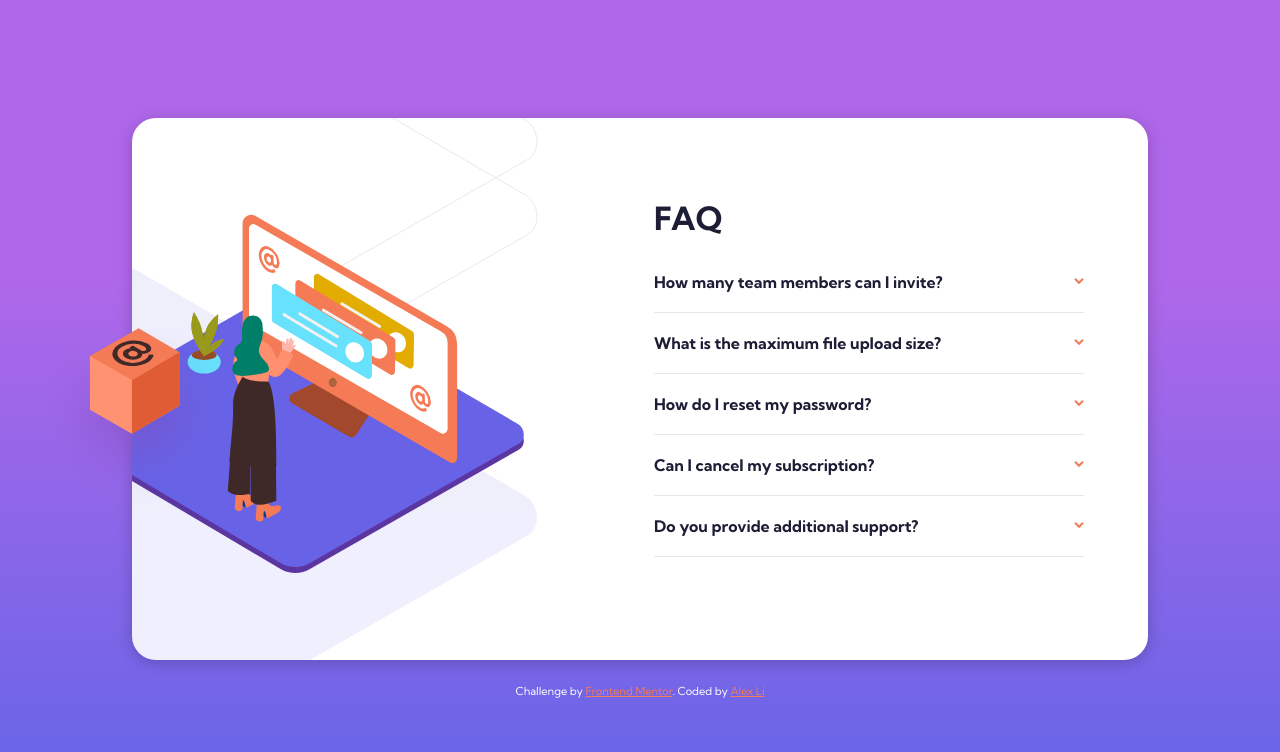
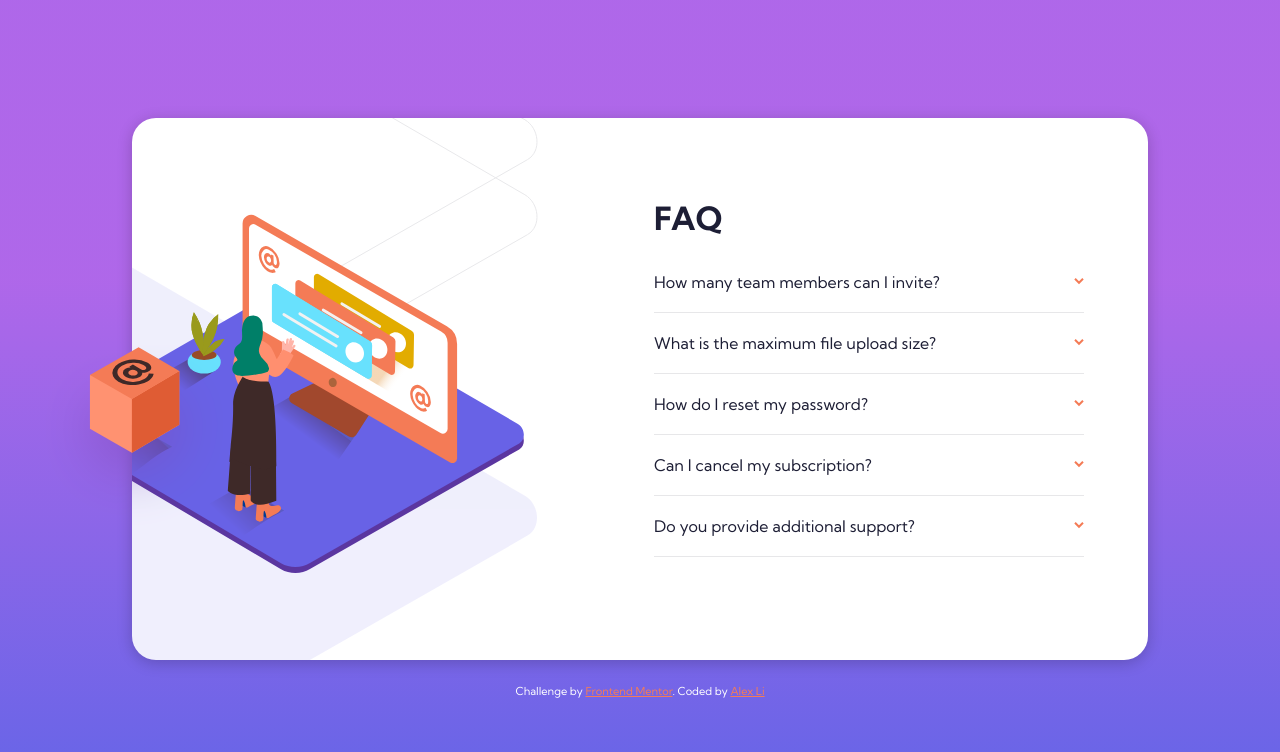
Before and after one commit to awexli/faq-accordion, a React (Create React App) app: page / in a window 1280 px wide. Shown: the top 752 px of the page. Built offline with nearby package versions, Linux system fonts and the light colour scheme.

Commit message:
fix shadows on svg for desktop

```diff
--- a/src/assets/index.jsx
+++ b/src/assets/index.jsx
@@ -1,5 +1,4 @@
 import { ReactComponent as WomanMobile } from './illustration-woman-online-mobile.svg';
-import { ReactComponent as WomanDesktop } from './illustration-woman-online-desktop.svg';
 import { ReactComponent as BackgroundPatternMobile } from './bg-pattern-mobile.svg';
 import { ReactComponent as BackgroundPatternDesktop } from './bg-pattern-desktop.svg';
 import { ReactComponent as BoxDesktop } from './illustration-box-desktop.svg';
@@ -23,6 +22,5 @@ export const ArrowDown = ({ isExpand }) => (
 
 export const IllustrationMobile = () => <WomanMobile />;
 export const BackgroundMobile = () => <BackgroundPatternMobile />;
-export const IllustrationDesktop = () => <WomanDesktop />;
 export const BackgroundDesktop = () => <BackgroundPatternDesktop />;
 export const IllustrationBox = () => <BoxDesktop />;
--- a/src/components/Accordion.jsx
+++ b/src/components/Accordion.jsx
@@ -44,10 +44,11 @@ const AccordionHeader = styled.button`
 
 const AccordionHeading = styled.h2`
   margin: 8px 0;
+  font-weight: ${({ isExpand }) => (isExpand ? '700' : '500')};
 `;
 
 const AccordionMessage = styled.p`
-  color: var(--color-text-neutral-dark);
+  color: var(--color-text-neutral-grey);
   line-height: 1.5;
   margin: 8px 0;
   white-space: pre-line;
@@ -102,7 +103,7 @@ export const Accordion = ({ faq, messageId }) => {
   return (
     <AccordionContainer>
       <AccordionHeader onClick={handleArrowClick}>
-        <AccordionHeading>{faq.question}</AccordionHeading>
+        <AccordionHeading isExpand={isExpand}>{faq.question}</AccordionHeading>
         <ArrowDown isExpand={isExpand} />
       </AccordionHeader>
       <AccordionMessage id={messageId}>{faq.answer}</AccordionMessage>
--- a/src/components/BoxIllustration.jsx
+++ b/src/components/BoxIllustration.jsx
@@ -6,7 +6,7 @@ const IllustrationBoxWrapper = styled.div`
   svg {
     position: absolute;
     left: -5.8rem;
-    top: 13rem;
+    top: 14.2rem;
     z-index: 2;
   }
 
--- a/src/components/Card.jsx
+++ b/src/components/Card.jsx
@@ -64,7 +64,7 @@ const FaqContainer = styled.div`
   }
 `;
 
-const Accordions = styled.div`
+const AccordionsContainer = styled.div`
   @media (min-width: 1280px) {
     width: 430px;
     height: 320px;
@@ -95,11 +95,11 @@ export const Card = ({ messages }) => {
         <DesktopPlaceholder />
         <FaqContainer>
           <h1>FAQ</h1>
-          <Accordions>
+          <AccordionsContainer>
             {messages.map((message, ndx) => (
               <Accordion messageId={`message-${ndx}`} key={ndx} faq={message} />
             ))}
-          </Accordions>
+          </AccordionsContainer>
         </FaqContainer>
       </CardContainer>
       <Attribution>
--- a/src/components/DesktopIllustration.jsx
+++ b/src/components/DesktopIllustration.jsx
@@ -1,23 +1,22 @@
 import styled from 'styled-components';
 
-import {
-  IllustrationDesktop,
-  BackgroundDesktop,
-} from '../assets';
+import logo from '../assets/illustration-woman-online-desktop.svg';
+import { BackgroundDesktop } from '../assets';
 
 const IllustrationWrapperDesktop = styled.div`
   height: 350px;
 
-  svg {
+  img {
     z-index: 1;
     position: absolute;
     left: -5rem;
+  }
 
-    :nth-child(2) {
-      z-index: 0;
-      bottom: -8rem;
-      left: -35rem;
-    }
+  svg {
+    position: absolute;
+    z-index: 0;
+    bottom: -8rem;
+    left: -35rem;
   }
 
   @media (max-width: 1279px) {
@@ -28,7 +27,8 @@ const IllustrationWrapperDesktop = styled.div`
 export const DesktopIllustration = () => {
   return (
     <IllustrationWrapperDesktop>
-      <IllustrationDesktop />
+      {/* Only way to get the svg shadows showing */}
+      <img src={logo}></img>
       <BackgroundDesktop />
     </IllustrationWrapperDesktop>
   );
```
